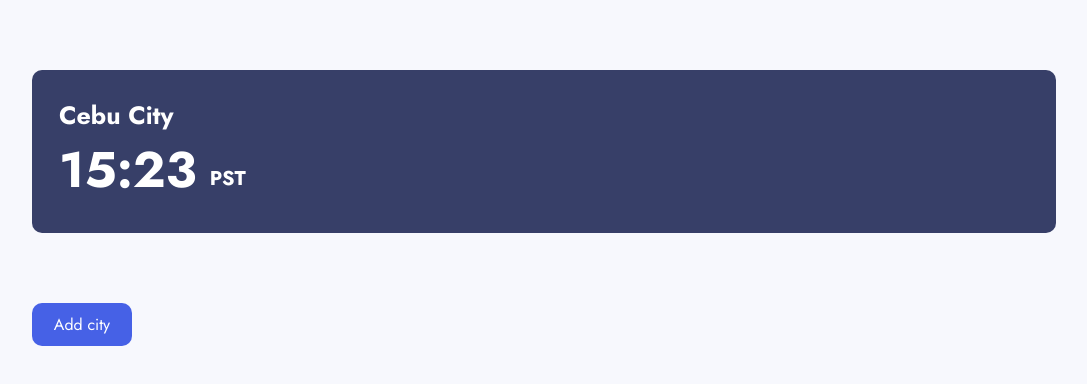
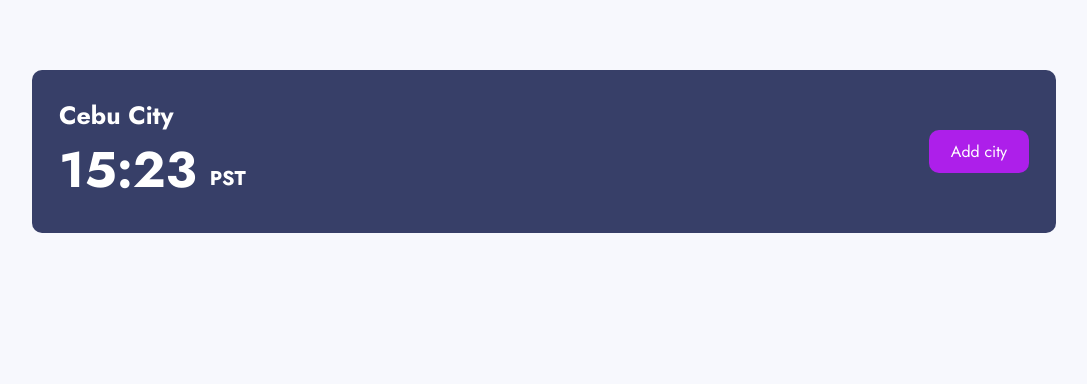
Before and after one commit to thewanionly/world-clock, a React (Create React App) app: page / in a window 1280 px wide. Shown: the top 384 px of the page, without its empty margins (96-1183 px from the left). Built offline with nearby package versions, Linux system fonts and the light colour scheme.

Commit message:
Transfer add button to the header

```diff
--- a/src/App.jsx
+++ b/src/App.jsx
@@ -31,7 +31,7 @@ const App = () => {
           handleClose={handleCloseModal}
         />
       )}
-      <Header />
+      <Header cities={cities} handleShowModal={handleShowModal} />
       <Cities baseCity={myCity} cities={cities} handleShowModal={handleShowModal} />
     </div>
   )
--- a/src/components/Cities.jsx
+++ b/src/components/Cities.jsx
@@ -5,13 +5,6 @@ const Cities = ({ baseCity, cities = [], handleShowModal }) => {
   return (
     <section className='cities'>
       <div className='container cities__container'>
-        <Button
-          className='cities__add-button button__primary'
-          onClick={() => handleShowModal('add')}
-          disabled={cities.length >= 4}
-        >
-          Add city
-        </Button>
         <div className='cities__city-list' data-testid='city-list'>
           {cities.map((city) => (
             <CityCard
--- a/src/components/Header.jsx
+++ b/src/components/Header.jsx
@@ -1,7 +1,8 @@
 import { myCity } from '../utilities/constants'
 import { useRealTimeClock } from '../utilities/hooks'
+import Button from './Button'
 
-const Header = () => {
+const Header = ({ cities, handleShowModal }) => {
   const [myLocalTime] = useRealTimeClock(myCity.timezone)
 
   return (
@@ -20,6 +21,15 @@ const Header = () => {
             </h4>
           </div>
         </div>
+        <div className='header__right'>
+          <Button
+            className='cities__add-button button__primary'
+            onClick={() => handleShowModal('add')}
+            disabled={cities.length >= 4}
+          >
+            Add city
+          </Button>
+        </div>
       </div>
     </section>
   )
--- a/src/styles/_base.scss
+++ b/src/styles/_base.scss
@@ -1,8 +1,10 @@
 :root {
-  --primary-color: #4661e6;
-  --primary-light-color: #7c91f9;
+  --primary-color: #ad1fea;
+  --primary-light-color: #c75af6;
   --secondary-color: #373f68;
   --secondary-light-color: #656ea3;
+  --tertiary-color: #4661e6;
+  --tertiary-light-color: #7c91f9;
   --secondary-lighter-color: #{rgba(#3a4374, 0.15)};
   --danger-color: #d73737;
   --danger-light-color: #e98888;
@@ -15,7 +17,6 @@
 
   --orange-color: #f49f85;
   --sky-blue-color: #62bcfa;
-  --purple-color: #ad1fea;
 }
 
 *,
--- a/src/styles/_components.scss
+++ b/src/styles/_components.scss
@@ -1,4 +1,5 @@
 .city-card {
+  justify-self: center;
   padding: 3rem;
   border-radius: 0.5rem;
   background-color: var(--white-color);
@@ -32,7 +33,7 @@
   }
 
   &.border-top-purple {
-    border-top-color: var(--purple-color);
+    border-top-color: var(--tertiary-color);
   }
 
   &.border-top-sky-blue {
@@ -135,7 +136,7 @@
     border: 1px solid transparent;
 
     &:focus-within {
-      border-color: var(--primary-color);
+      border-color: var(--tertiary-color);
     }
 
     &.has-error {
@@ -178,7 +179,7 @@
     border: 1px solid transparent;
 
     &.is-focused {
-      border-color: var(--primary-color);
+      border-color: var(--tertiary-color);
     }
 
     &.has-error {
@@ -259,6 +260,15 @@
     }
   }
 
+  &__tertiary {
+    background-color: var(--tertiary-color);
+    color: var(--white-color);
+
+    &:hover {
+      background-color: var(--tertiary-light-color);
+    }
+  }
+
   &__danger {
     background-color: var(--danger-color);
     color: var(--white-color);
--- a/src/styles/_sections.scss
+++ b/src/styles/_sections.scss
@@ -6,6 +6,12 @@
     color: var(--white-color);
     border-radius: 1rem;
     padding: 2.7rem;
+
+    display: flex;
+    flex-wrap: wrap;
+    gap: 4rem;
+    justify-content: space-between;
+    align-items: center;
   }
 }
 
@@ -33,8 +39,7 @@
 
   &__city-list {
     display: grid;
-    grid-template-columns: repeat(auto-fit, minmax(max(22%, 27rem), 1fr));
-    justify-items: center;
+    grid-template-columns: repeat(auto-fill, minmax(max(22%, 27rem), 1fr));
     column-gap: 2.2rem;
     row-gap: 5rem;
     width: 100%;
```
Also changed, not shown: 1 other file (tests, documents, lock files or other folders).
